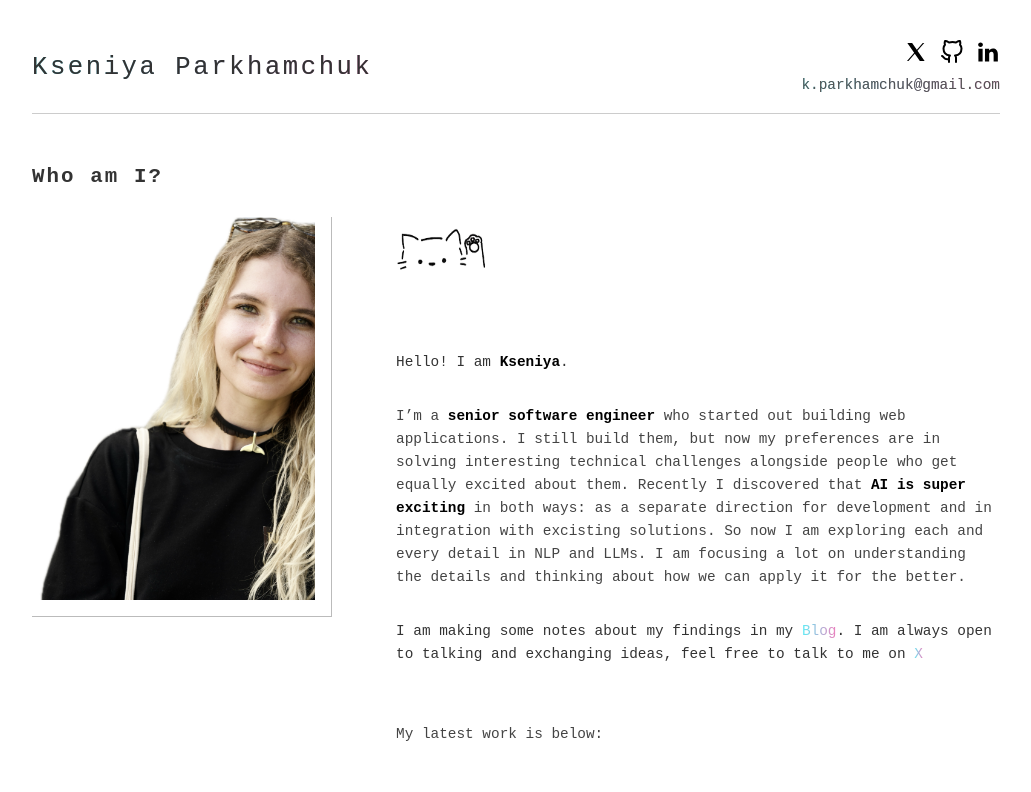
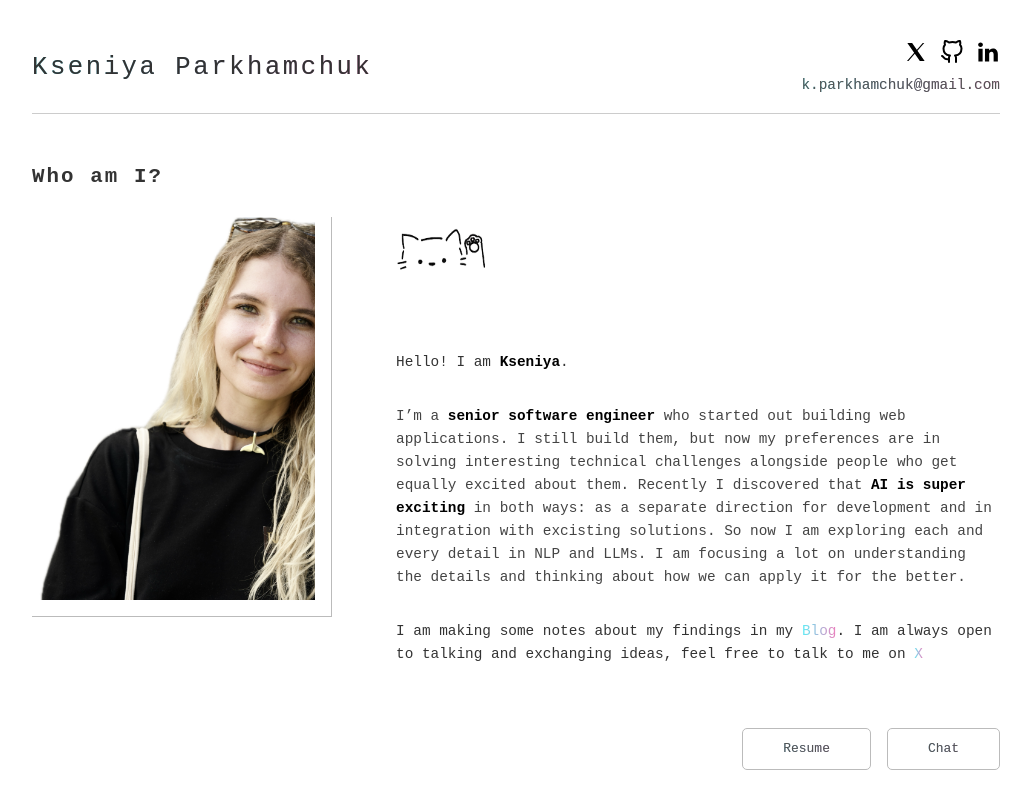
Before and after one commit to KsuParkhamchuk/kseniyaparkhamchuk, a Next.js app: page /whoami in a window 1280 px wide. Shown: the top 792 px of the page, without its empty margins (124-1155 px from the left). Built offline with nearby package versions, Linux system fonts and the light colour scheme.

Commit message:
add calendar link

```diff
--- a/app/globals.css
+++ b/app/globals.css
@@ -202,6 +202,31 @@ main {
     margin-top: 1rem;
 }
 
+.chat-button {
+    background-color: #fff;
+    border: 1px solid #bbb;
+    border-radius: 5px;
+    padding: 0.6rem 2.5rem;
+    font-family: 'Thabit', monospace;
+    font-size: 0.9em;
+    color: #555;
+    text-decoration: none;
+    transition: background-color 0.2s ease-in-out, border 0.2s ease-in-out;
+    margin-top: 1rem;
+}
+
+.resume-button:hover,
+.chat-button:hover {
+    background-color: #f8f8f8;
+    border-color: #999;
+}
+
+.action-buttons {
+    display: flex;
+    gap: 1rem;
+    margin-top: 1rem;
+}
+
 @media (max-width: 900px) {
     header {
         flex-direction: column;
@@ -265,4 +290,13 @@ main {
         font-size: 0.85em;
         padding: 0.5rem 1.2rem;
     }
+    .chat-button {
+        font-size: 0.85em;
+        padding: 0.5rem 1.2rem;
+    }
+    .action-buttons {
+        flex-direction: column;
+        align-items: center;
+        gap: 0.5rem;
+    }
 }
--- a/app/whoami/page.tsx
+++ b/app/whoami/page.tsx
@@ -30,23 +30,23 @@ export default function WhoAmIPage() {
           </p>
 
           <p className="bio-text">
-            I’m a <strong>senior software engineer</strong> who started out building web
-            applications. I still build them, but now my preferences are in
-            solving interesting technical challenges alongside people who get
-            equally excited about them. Recently I discovered that{" "}
-            <strong>AI is super exciting</strong> in both ways: as a separate
-            direction for development and in integration with excisting
-            solutions. So now I am exploring each and every detail in NLP and
-            LLMs. I am focusing a lot on understanding the details and thinking about
-            how we can apply it for the better.
+            I’m a <strong>senior software engineer</strong> who started out
+            building web applications. I still build them, but now my
+            preferences are in solving interesting technical challenges
+            alongside people who get equally excited about them. Recently I
+            discovered that <strong>AI is super exciting</strong> in both ways:
+            as a separate direction for development and in integration with
+            excisting solutions. So now I am exploring each and every detail in
+            NLP and LLMs. I am focusing a lot on understanding the details and
+            thinking about how we can apply it for the better.
           </p>
           <p>
             I am making some notes about my findings in my{" "}
             <Link href="/notebook" className="notebook-btn">
               Blog
             </Link>
-            . I am always open to talking and exchanging ideas, feel free to talk to
-            me on{" "}
+            . I am always open to talking and exchanging ideas, feel free to
+            talk to me on{" "}
             <Link
               href="https://x.com/xena_pk"
               target="_blank"
@@ -55,10 +55,7 @@ export default function WhoAmIPage() {
               X
             </Link>
           </p>
-          <p></p>
-          <p className="bio-text">My latest work is below:</p>
-        </div>
-      </div>
+          <div className="action-buttons">
             <Link
               href="/assets/Kseniya_Parkhamchuk_CV.pdf"
               className="resume-button profile-resume-btn"
@@ -67,7 +64,17 @@ export default function WhoAmIPage() {
             >
               Resume
             </Link>
-
+            <a
+              href="https://calendly.com/k-parkhamchuk/new-meeting"
+              className="chat-button profile-chat-btn whoami-location"
+              target="_blank"
+              rel="noopener noreferrer"
+            >
+              Chat
+            </a>
+          </div>
+        </div>
+      </div>
       <h2 className="section-title">Latest projects</h2>
 
       <div className="projects-grid">
--- a/app/whoami/styles.css
+++ b/app/whoami/styles.css
@@ -85,6 +85,10 @@
     margin-bottom: 2rem;
 }
 
+.chat-button.whoami-location {
+    margin: 2rem 0;
+}
+
 /* Responsive styles */
 @media (max-width: 900px) {
     .projects-grid {
```
Also changed, not shown: app/page.tsx (+18 -1 lines). Lines whose indentation alone changed are shown as unchanged.
